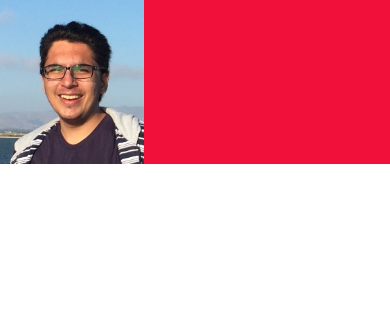
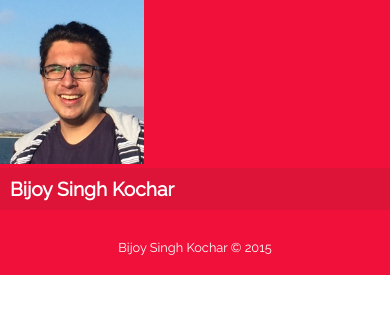
Before and after one commit to BijoySingh/HomePage, a Django app: page / in a window 390 px wide. Shown: the top 314 px of the page. Run offline with Django 3.2, Linux system fonts and the light colour scheme; data that the repository does not hold is empty.

Commit message:
Updating mobile UI

```diff
--- a/HomePage/static/css/style.css
+++ b/HomePage/static/css/style.css
@@ -197,31 +197,14 @@
     }
 
     .home-index {
-        display: flex;
-        flex-direction: row;
         width: 100%;
         max-width: 100%;
         min-width: 100%;
-        height: 164px;
-        max-height: 164px;
-        min-height: 164px;
     }
 
     .home-index .thumbnail {
         height: 164px;
         width: 144px;
-    }
-
-    .home-index .base {
-        width: 0;
-        color: transparent;
-        background-color: transparent;
-    }
-
-    .home-index .title {
-        width: 0;
-        color: transparent;
-        background-color: transparent;
     }
 
     .home-index .cards {
```
